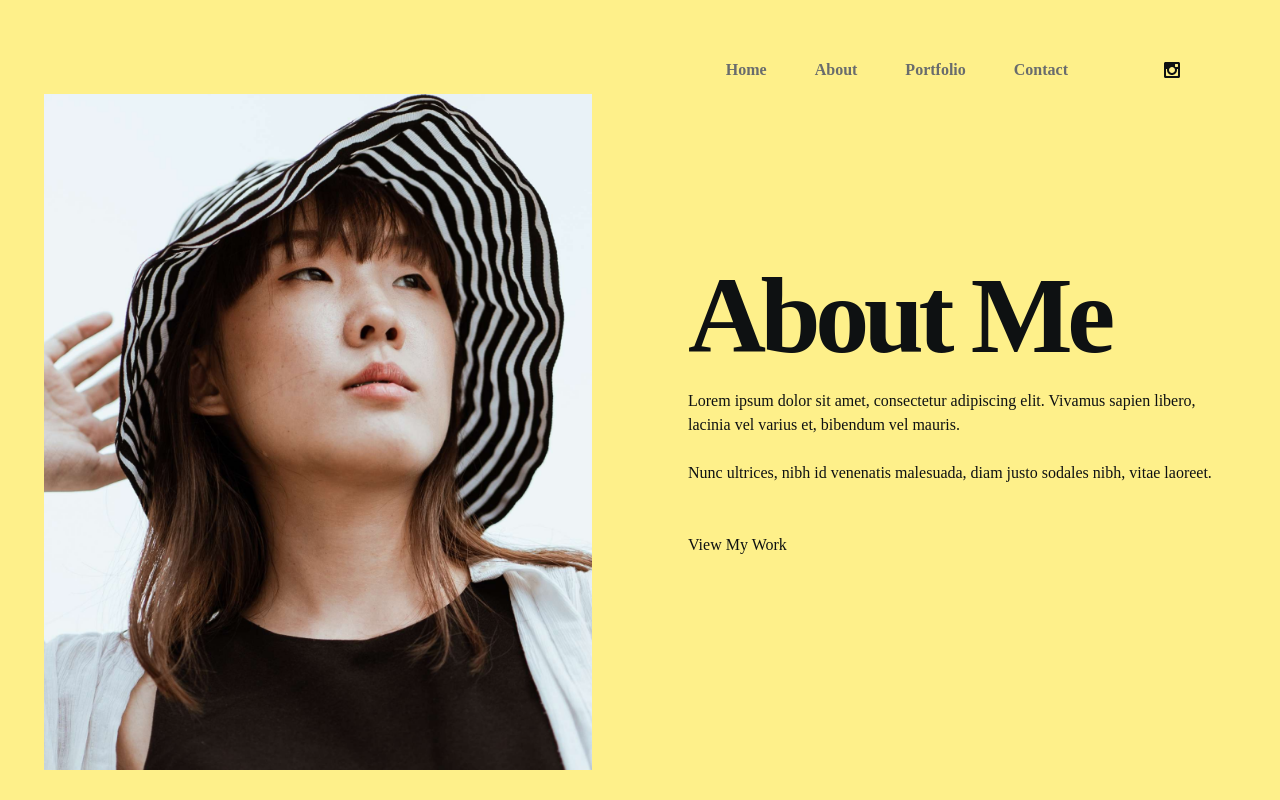
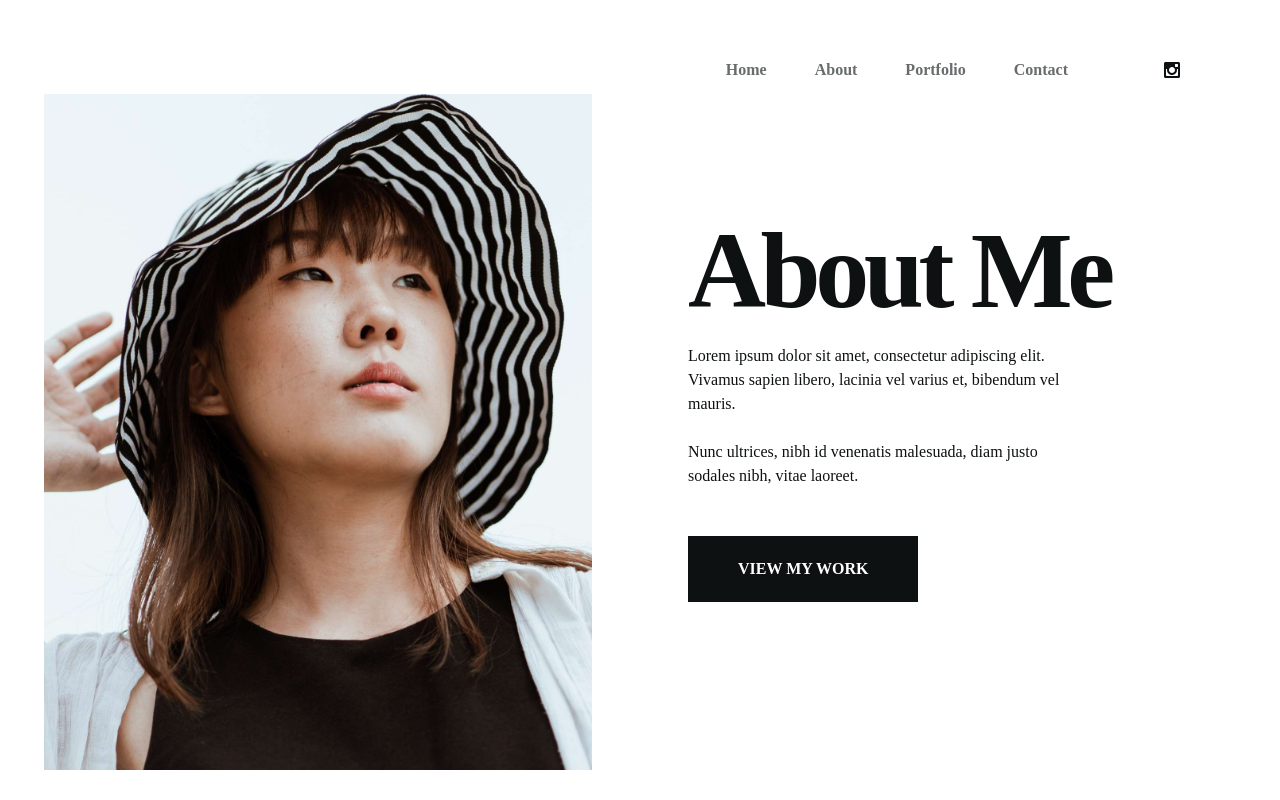
Before and after one commit to LewisMurray00/photography_template, a React (Create React App) app: page /about in a window 1280 px wide. Built offline with nearby package versions, Linux system fonts and the light colour scheme; the HTML template or start-up script is replaced by a standard one.

Commit message:
Finished the about section will be moving onto the portfolio section - found bug with screen on smaller devices

```diff
--- a/src/Pages/About.js
+++ b/src/Pages/About.js
@@ -8,7 +8,7 @@ import { Link } from 'react-router-dom'
 
 const About = () => {
   return (
-    <section className='section bg-yellow-200'>
+    <section className='section'>
       <div className='container mx-auto h-full relative'>
 
         {/* Text and image wrapper */}
@@ -21,7 +21,7 @@ const About = () => {
           {/* Text */}
           <div className='flex-1 pt-36 pb-14 lg:pt-0 lg:w-auto z-10 flex flex-col justify-center items-center lg:items-start'>
             <h1 className='h1'>About Me</h1>
-            <p className='mb-12' >
+            <p className='mb-12 max-w-sm' >
               Lorem ipsum dolor sit amet,
               consectetur adipiscing elit.
               Vivamus sapien libero,
@@ -33,7 +33,7 @@ const About = () => {
               diam justo sodales nibh,
               vitae laoreet.
             </p>
-            <Link to={'/portfolio'}>View My Work</Link>
+            <Link to={'/portfolio'} className='btn' >View My Work</Link>
           </div>
         </div>
 
```
